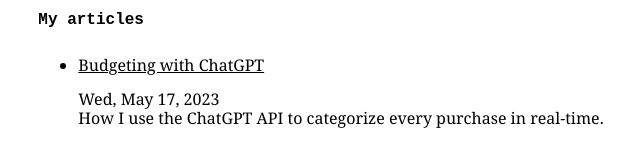
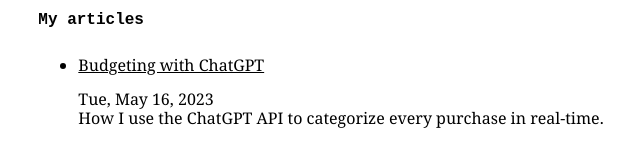
Before and after one commit to jondcallahan/my-site, an Eleventy site: page blog.html in a window 1280 px wide. Shown: the full height of the page, 319-959 px from the left. Built offline with nearby package versions, Linux system fonts and the light colour scheme; Eleventy itself is replaced by a stand-in of ours; files that its build step writes are made by us from their sources; a web font is replaced by a local one; what eleventy-plugin-postcss, open-props, postcss-jit-props would draw is missing.

Commit message:
fix: blog post dates

```diff
--- a/blog.html
+++ b/blog.html
@@ -17,7 +17,7 @@
           <li>
             <a href="{{ post.url }}">{{ post.data.title }} </a>
             <p>
-              <time>{{ page.date | date: "%a, %b %d, %Y" }}</time>
+              <time>{{ post.date | date: "%a, %b %d, %Y" }}</time>
               <br />
               {{ post.data.description }}
             </p>
```
